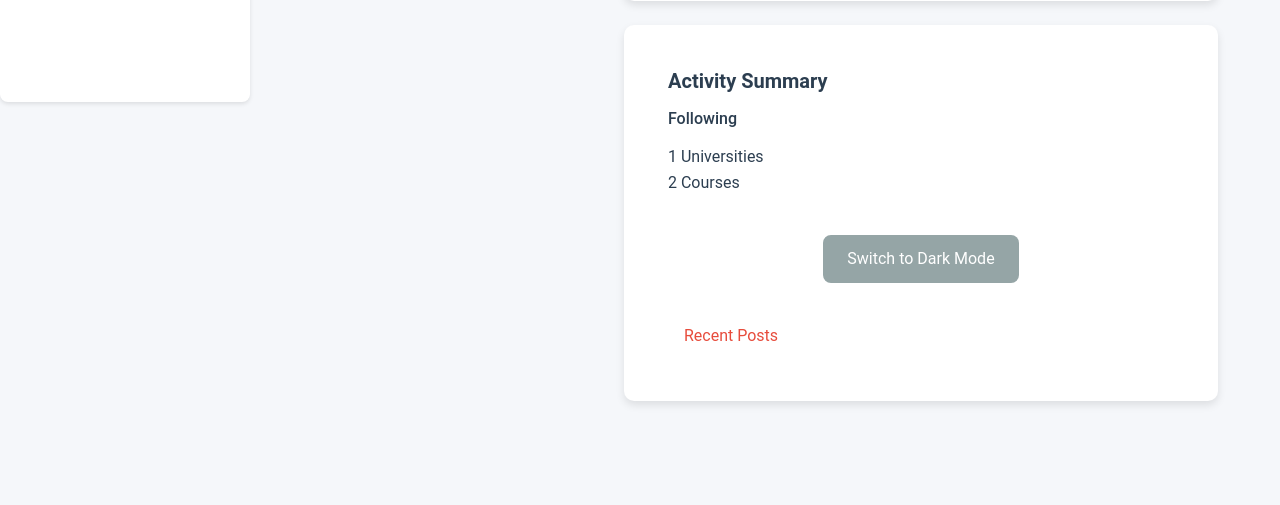
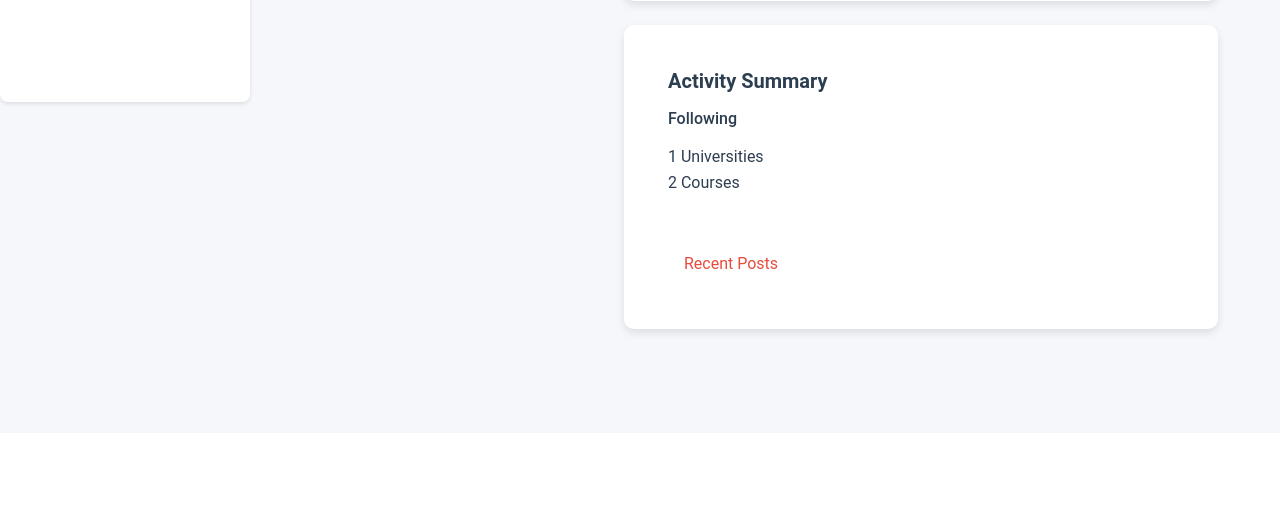
Before and after one commit to xxruyle/unihive, a Flask app: a page that uses app/templates/user_profile.html in a window 1280 px wide. Shown: the part 698-1203 px from the top of the page. After the commit the page ends 1036 px from the top, so only its background shows below. Run offline with Flask 3, Linux system fonts and the light colour scheme; data comes from the database, SQL or seed files in the repository; some libraries are stand-ins or nearby versions.

Commit message:
Update user_profile.html

```diff
--- a/app/templates/user_profile.html
+++ b/app/templates/user_profile.html
@@ -134,13 +134,6 @@
               </p>
             </div>
           </div>
-<!-- Theme Toggle Button -->
-          <div class="container mt-4 text-center">
-            <button id="theme-toggle" class="btn btn-secondary">Switch to Dark Mode</button>
-          </div>
-
-<!-- Theme Script -->
-          <script src="{{ url_for('static', filename='theme.js') }}"></script>
 
           <div class="sidebar-header">Recent Posts</div>
 
```
